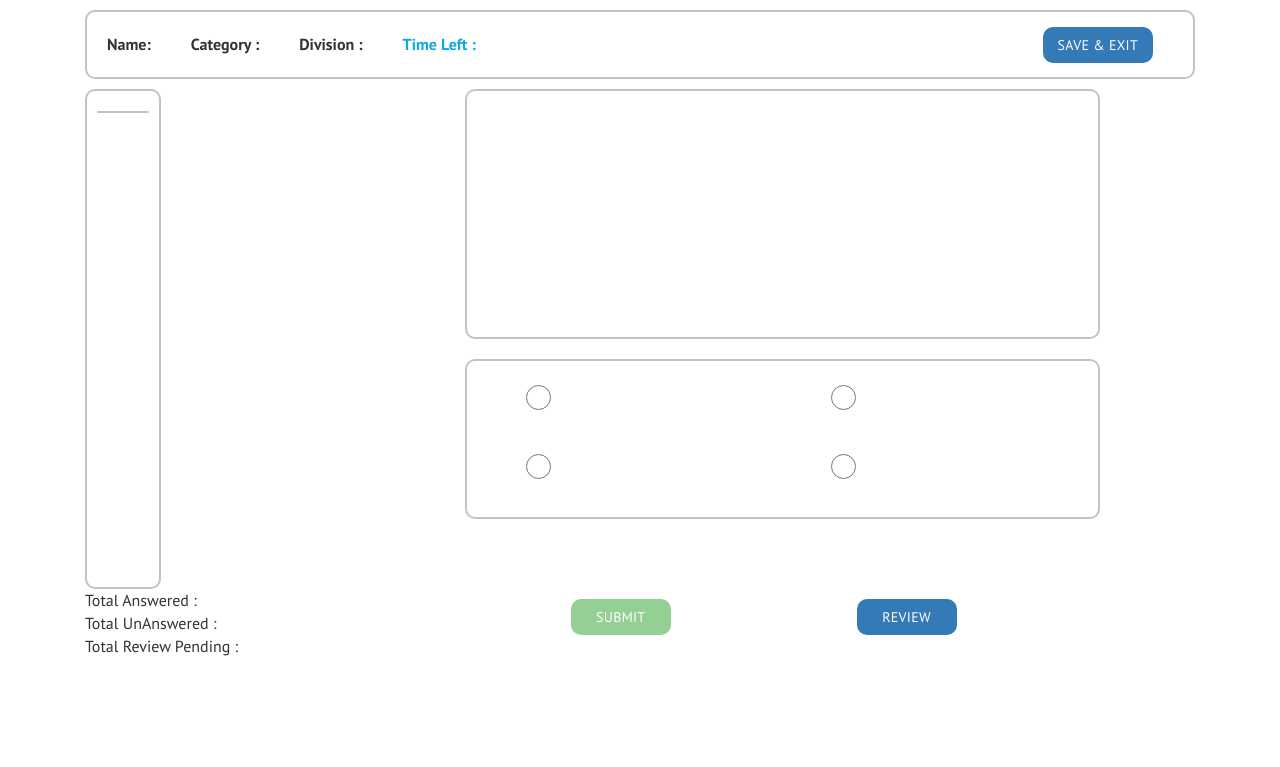
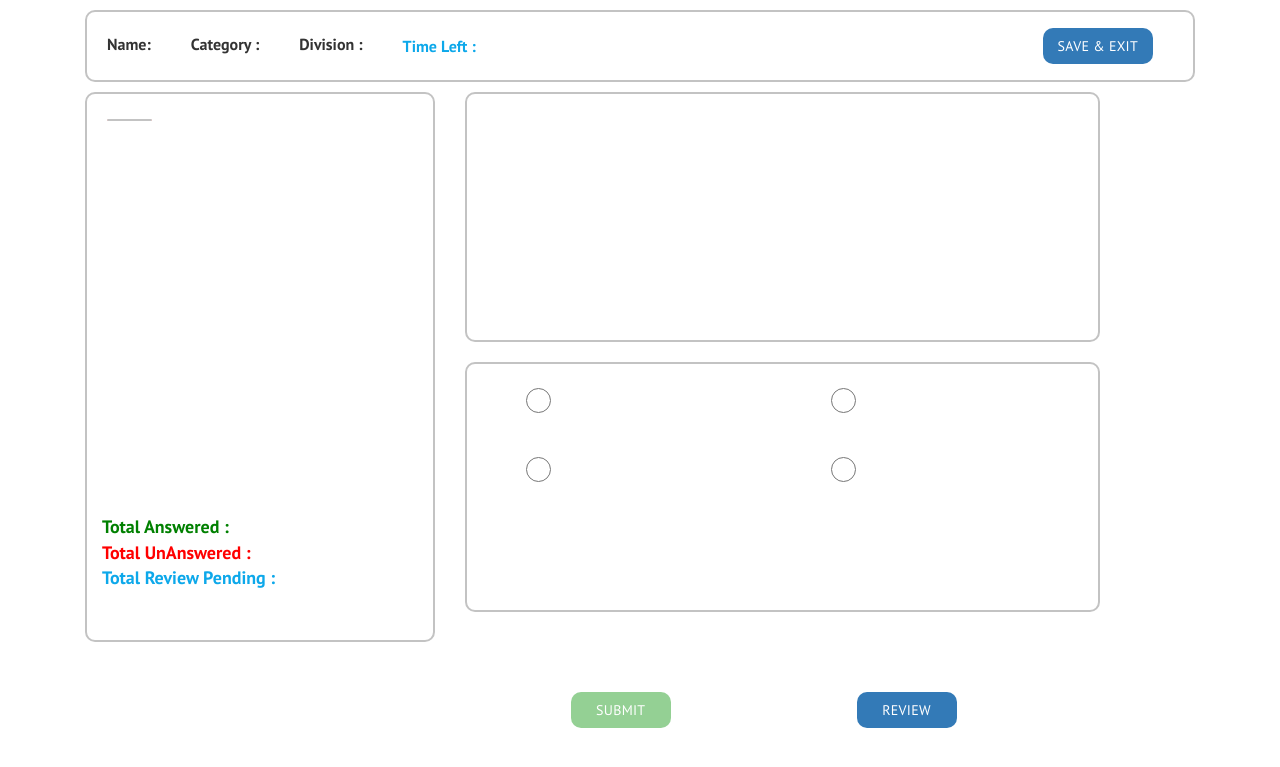
Before and after one commit to RoyalSoftwareAdmin/rsm-v1-2018, a PHP site: page /User/taketest.php in a window 1280 px wide. Shown: the top 767 px of the page. Run offline with PHP 8.4, Linux system fonts and the light colour scheme.

Commit message:
today changes on User/css/modules/taketest.css added new alignment

```diff
--- a/User/css/modules/taketest.css
+++ b/User/css/modules/taketest.css
@@ -64,31 +64,25 @@
 	float: right;
 	padding: 10px;
 }
-
 .questionBtn{
     margin: auto;
 	background: transparent;
 	padding: 10px;
 }
 .active{
-	background: #0DA8EA;
+	background: #c3c3c3;
     color: #FFFFFF !important;
 }
 
 .qtnleft{
 	border:1px solid #C3C3C3;
-	margin: 10px 0px;
+	margin: 10px 5px;
 	border-radius: 10px;
-	color:#0DA8EA;
-	width: 52px;
+	/*color:#0DA8EA;*/
+	color: #fff;
+	width: 45px;
 	display: inline-flex;
-
-
-	}
-.qtnleft .questionParentLeft{
-	  border: 1px solid #0DA8EA;
-
-	  padding: 5px;
+	background-color: #ff3232;
 }
 
 .question{
@@ -101,7 +95,6 @@
     color: #0DA8EA;
     vertical-align: middle;
     display: table-cell;
-
 }
 .options{
 	color: #0DA8EA;
@@ -120,9 +113,9 @@
 	color:#0DA8EA;
 }
 
-#demo{
+#time{
 
-font-size: 24px;
+font-size: 18px;
 margin:auto 0;
 
 }
@@ -167,23 +160,54 @@ margin:auto 0;
 
 .choiceListParent{
 
-border: 2px solid #C3C3C3;
+	border: 2px solid #C3C3C3;
     border-radius: 10px;
 width: 100%;
-	height: 160px;
+	min-height: 250px;
 	margin-top: 20px;
 	margin-bottom: 20px;
 
+
+}
+.QuestionButtonsParent{
+	 border: 2px solid #C3C3C3;
+	 border-radius: 10px;
+	 height: 550px;
 }
 #questionParentLeft{
-
     text-align: center;
-    border: 2px solid #C3C3C3;
     border-radius: 10px;
     margin: 5% auto 0% auto;
     color: #0DA8EA;
-    padding: 10px;
+    padding: 15px;
     display: table-cell;
-    height: 500px;
+    height: 420px;
 
 }
+.lab1{
+	  padding: 0px 15px;
+	  margin: auto;
+	  font-size: 18px;
+	  font-weight: 600;
+}
+.la1{
+	 color: green;
+}
+.la2{
+	 color: #ff0000;
+}
+.la3{
+	 color: #0DA8EA;
+}
+.review{
+	    color: #fff;
+}
+.review:hover{
+	   color:  #0DA8EA;
+}
+.save{
+	color: #fff;
+}
+.save:hover{
+	color: #0DA8EA;
+}
```
